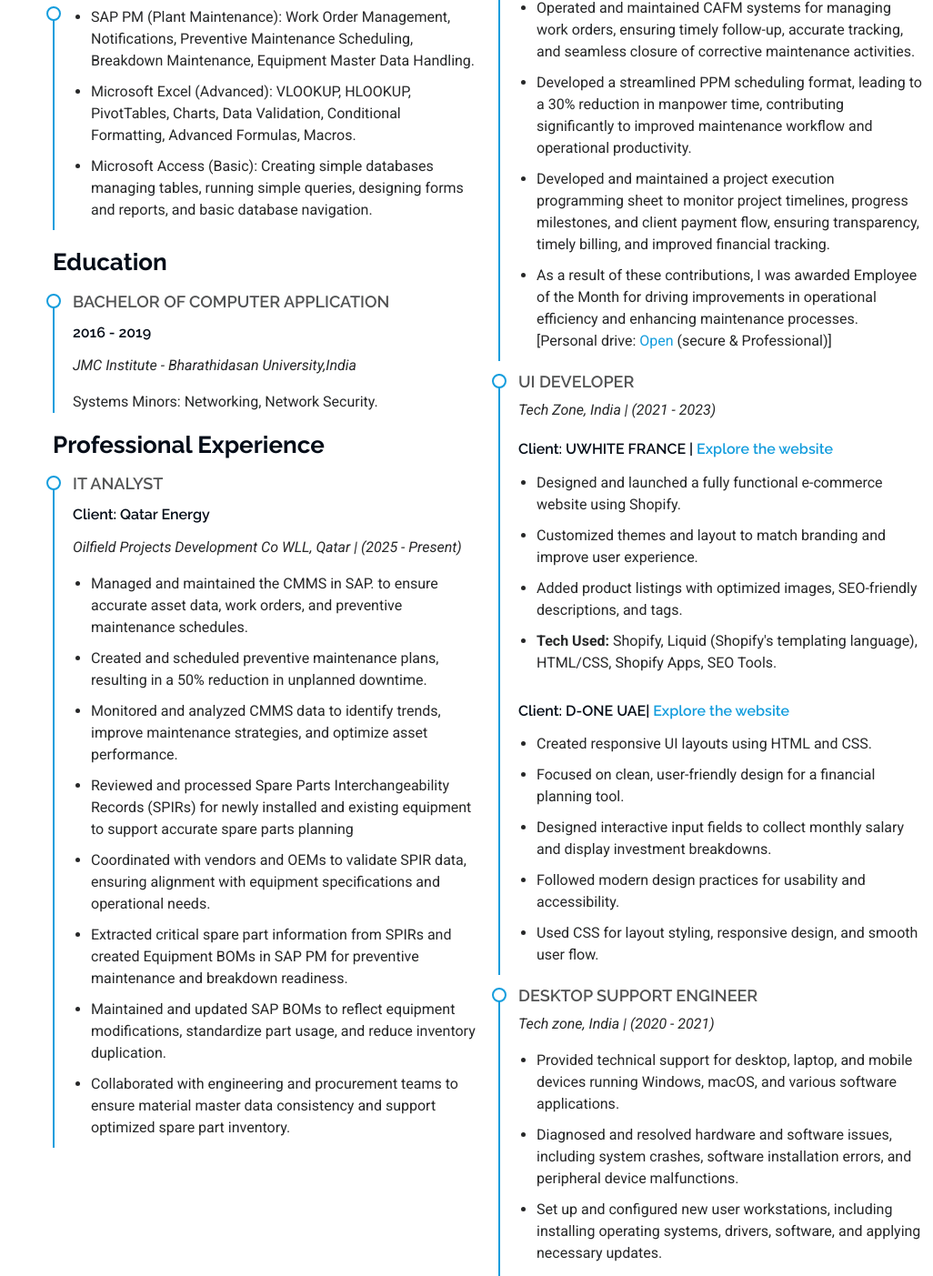
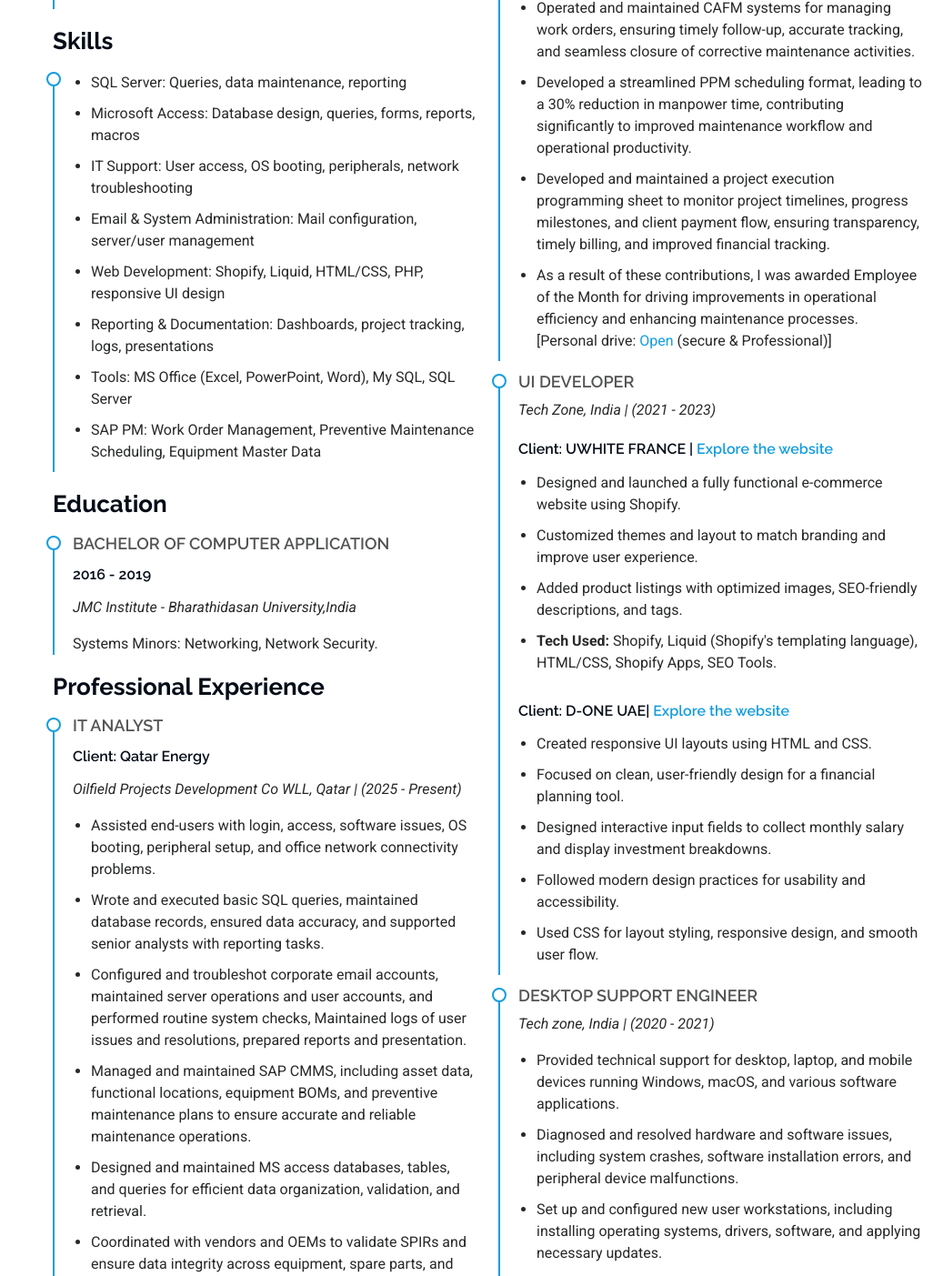
Before and after one commit to Nizar-23190/portfolio, a plain HTML site: page index.html in a window 1280 px wide. Shown: the part 2961-4364 px from the top of the page at 91% size, without its empty margins (254-1280 px from the left). Drawn offline with Linux system fonts and the light colour scheme.

Commit message:
Update index.html

```diff
--- a/index.html
+++ b/index.html
@@ -250,7 +250,7 @@
 
             <div class="resume-item pb-0">
               <h4>Nizarullah A</h4>
-              <p><em>Maintenance professional with 3+ years of experience in plant maintenance, SAP PM, and data-driven maintenance strategies. Proven track record in reducing downtime and improving asset reliability. Experienced in Qatar Energy ECPW system with strong Excel and CMMS reporting skills.</em></p>
+              <p><em>IT professional with experience in technical support, database management, ERP and CAFM systems, and web development. Skilled in troubleshooting hardware/software issues, managing user accounts, and network support. Experienced in designing dashboards for reporting. Proven track record in optimizing workflows, improving operational efficiency, and delivering projects on time, recognized with Employee of the Month award for outstanding contributions.</em></p>
               <ul>
                 <li>Doha, Qatar</li>
                 <li>(+974) 3047-9987</li>
@@ -262,9 +262,14 @@
             <h3 class="resume-title">Skills</h3>
             <div class="resume-item">
             <ul>
-              <li>SAP PM (Plant Maintenance): Work Order Management, Notifications, Preventive Maintenance Scheduling, Breakdown Maintenance, Equipment Master Data Handling.</li>
-              <li>Microsoft Excel (Advanced): VLOOKUP, HLOOKUP, PivotTables, Charts, Data Validation, Conditional Formatting, Advanced Formulas, Macros.</li>
-              <li>Microsoft Access (Basic): Creating simple databases managing tables, running simple queries, designing forms and reports, and basic database navigation.</li>
+              <li>SQL Server: Queries, data maintenance, reporting</li>
+              <li>Microsoft Access: Database design, queries, forms, reports, macros</li>
+              <li>IT Support: User access, OS booting, peripherals, network troubleshooting</li>
+              <li>Email & System Administration: Mail configuration, server/user management</li>
+              <li>Web Development: Shopify, Liquid, HTML/CSS, PHP, responsive UI design</li>
+              <li>Reporting & Documentation: Dashboards, project tracking, logs, presentations</li>
+              <li>Tools: MS Office (Excel, PowerPoint, Word), My SQL, SQL Server </li>
+              <li>SAP PM: Work Order Management, Preventive Maintenance Scheduling, Equipment Master Data </li>
             </ul>
             </div><!-- Edn Resume Item -->
 
@@ -282,14 +287,13 @@
               <h5>Client: Qatar Energy</h5>
               <p><em>Oilfield Projects Development Co WLL, Qatar | (2025 - Present)</em></p>
               <ul>
-                <li>Managed and maintained the CMMS in SAP. to ensure accurate asset data, work orders, and preventive maintenance schedules.</li>
-                <li>Created and scheduled preventive maintenance plans, resulting in a 50% reduction in unplanned downtime. </li>
-                <li>Monitored and analyzed CMMS data to identify trends, improve maintenance strategies, and optimize asset performance.</li>
-                <li>Reviewed and processed Spare Parts Interchangeability Records (SPIRs) for newly installed and existing equipment to support accurate spare parts planning</li>
-                <li>Coordinated with vendors and OEMs to validate SPIR data, ensuring alignment with equipment specifications and operational needs.</li>
-                <li>Extracted critical spare part information from SPIRs and created Equipment BOMs in SAP PM for preventive maintenance and breakdown readiness.</li>
-                <li>Maintained and updated SAP BOMs to reflect equipment modifications, standardize part usage, and reduce inventory duplication.</li>
-                <li>Collaborated with engineering and procurement teams to ensure material master data consistency and support optimized spare part inventory.</li>
+                <li>Assisted end-users with login, access, software issues, OS booting, peripheral setup, and office network connectivity problems.</li>
+                <li>Wrote and executed basic SQL queries, maintained database records, ensured data accuracy, and supported senior analysts with reporting tasks.</li>
+                <li>Configured and troubleshot corporate email accounts, maintained server operations and user accounts, and performed routine system checks, Maintained logs of user issues and resolutions, prepared reports and presentation.</li>
+                <li>Managed and maintained SAP CMMS, including asset data, functional locations, equipment BOMs, and preventive maintenance plans to ensure accurate and reliable maintenance operations.</li>
+                <li>Designed and maintained MS access databases, tables, and queries for efficient data organization, validation, and retrieval.</li>
+                <li>Coordinated with vendors and OEMs to validate SPIRs and ensure data integrity across equipment, spare parts, and maintenance records.</li>
+                <li>Prepared and presented the peg board as part of project deliverables, showing equipment and parent equipment details, manpower allocation, and preventive maintenance man-hour data by work center using a custom PowerPoint presentation.</li>
               </ul>
             </div>
 
```
